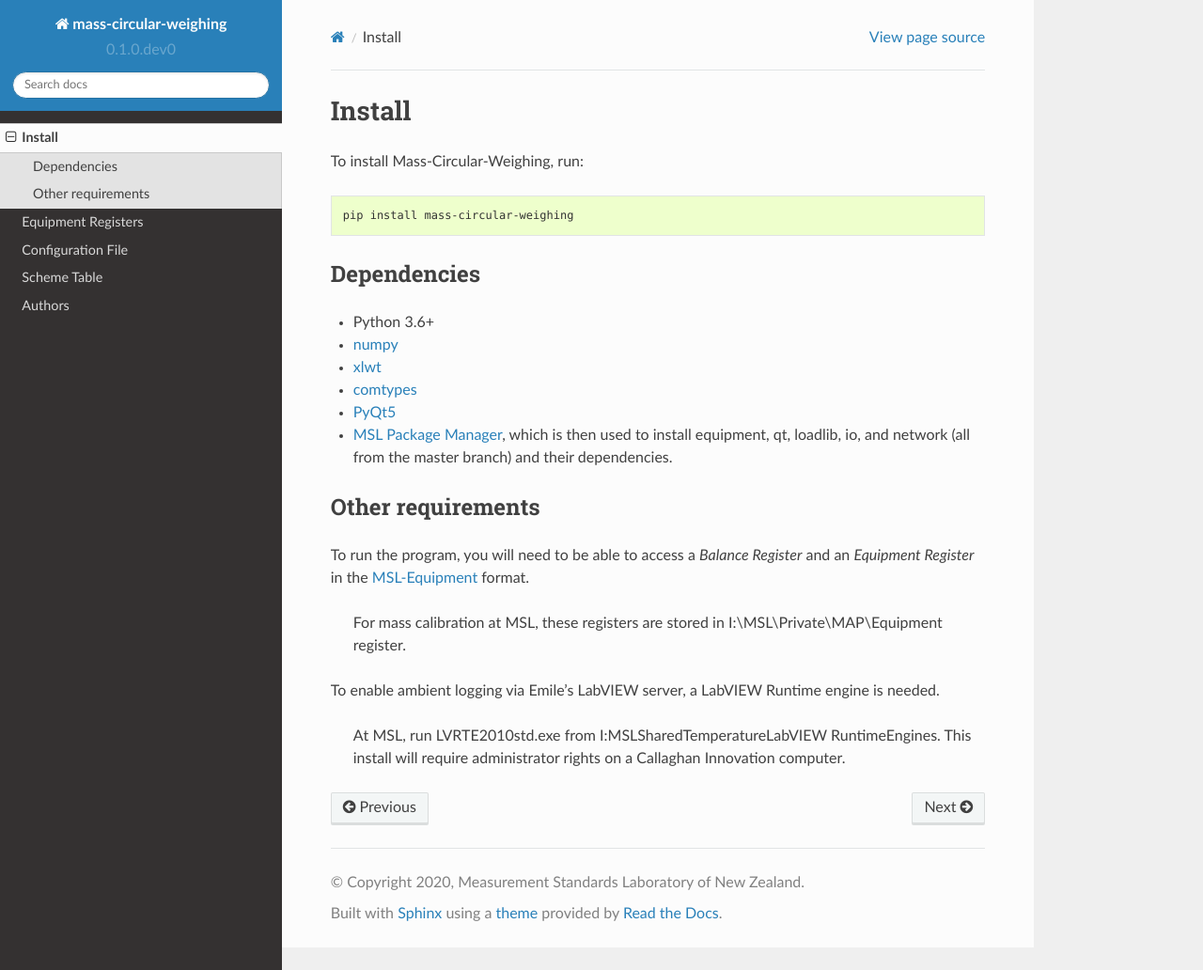
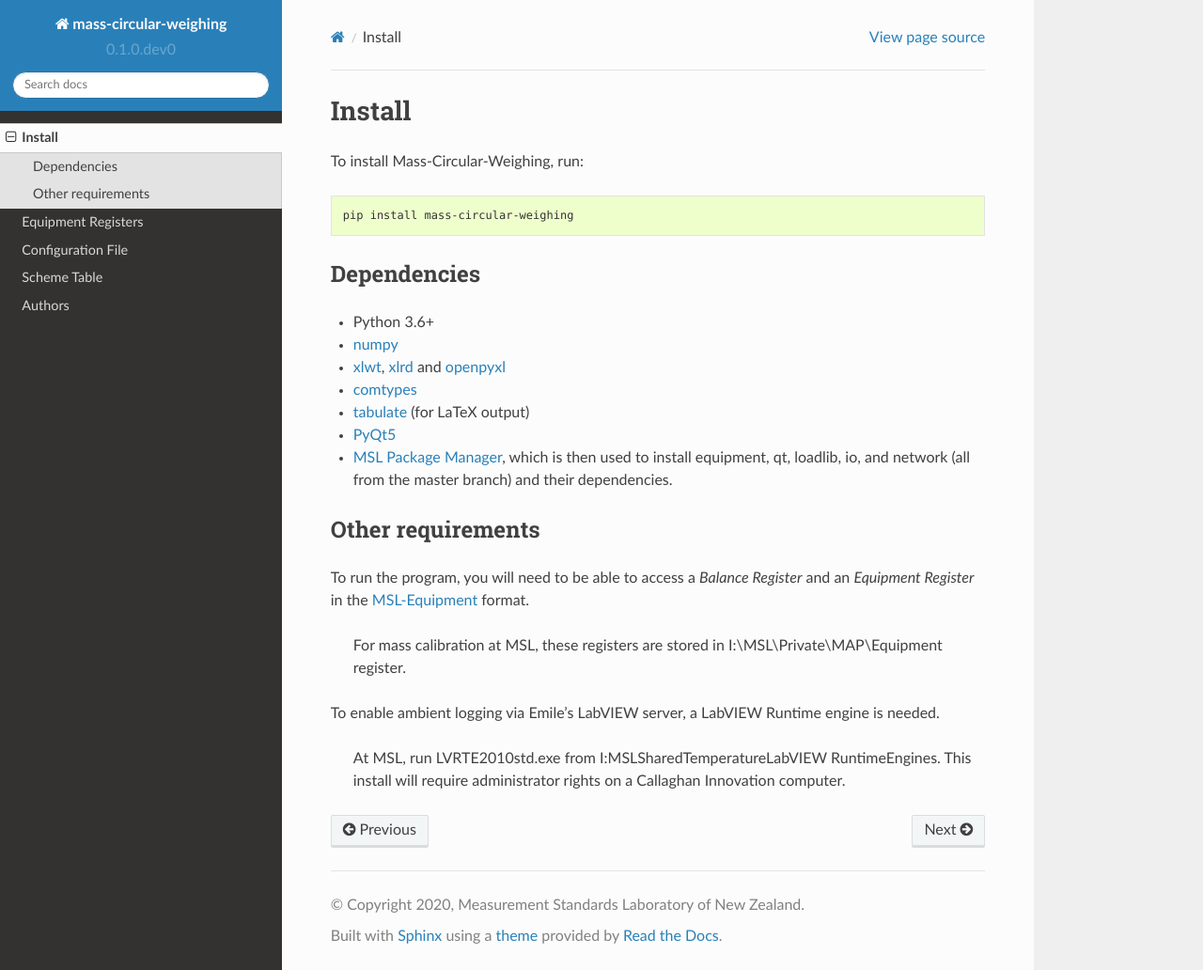
Before and after one commit to MSLNZ/Mass-Circular-Weighing, a Sphinx documentation site: the page built from docs/install.rst, in a window 1280 px wide and 1032 px high. Shown: the whole window at 94% size. Built offline with Sphinx 7.4.7 and the Read the Docs theme 2.0.0, drawn with Linux system fonts in a browser that asks for light colours; pages that are not in the unit, such as notebooks, are missing from menus.

Commit message:
Updated docs

```diff
--- a/docs/install.rst
+++ b/docs/install.rst
@@ -13,8 +13,9 @@
 ------------
 * Python 3.6+
 * numpy_
-* xlwt_
+* xlwt_, xlrd_ and openpyxl_
 * comtypes_
+* tabulate_ (for LaTeX output)
 * PyQt5_
 * `MSL Package Manager`_, which is then used to install equipment, qt, loadlib, io, and network
   (all from the master branch) and their dependencies.
@@ -32,9 +33,13 @@
    This install will require administrator rights on a Callaghan Innovation computer.
 
 
+
 .. _numpy: https://www.numpy.org/
 .. _xlwt: https://pypi.org/project/xlwt/
+.. _xlrd: https://pypi.org/project/xlrd/
+.. _openpyxl: https://pypi.org/project/openpyxl/
 .. _comtypes: https://pypi.org/project/comtypes/
+.. _tabulate: https://pypi.org/project/tabulate/
 .. _PyQt5: https://pypi.org/project/PyQt5/
 .. _MSL Package Manager: http://msl-package-manager.readthedocs.io/en/latest/?badge=latest
 .. _MSL-Equipment: https://msl-equipment.readthedocs.io/en/latest/
```
